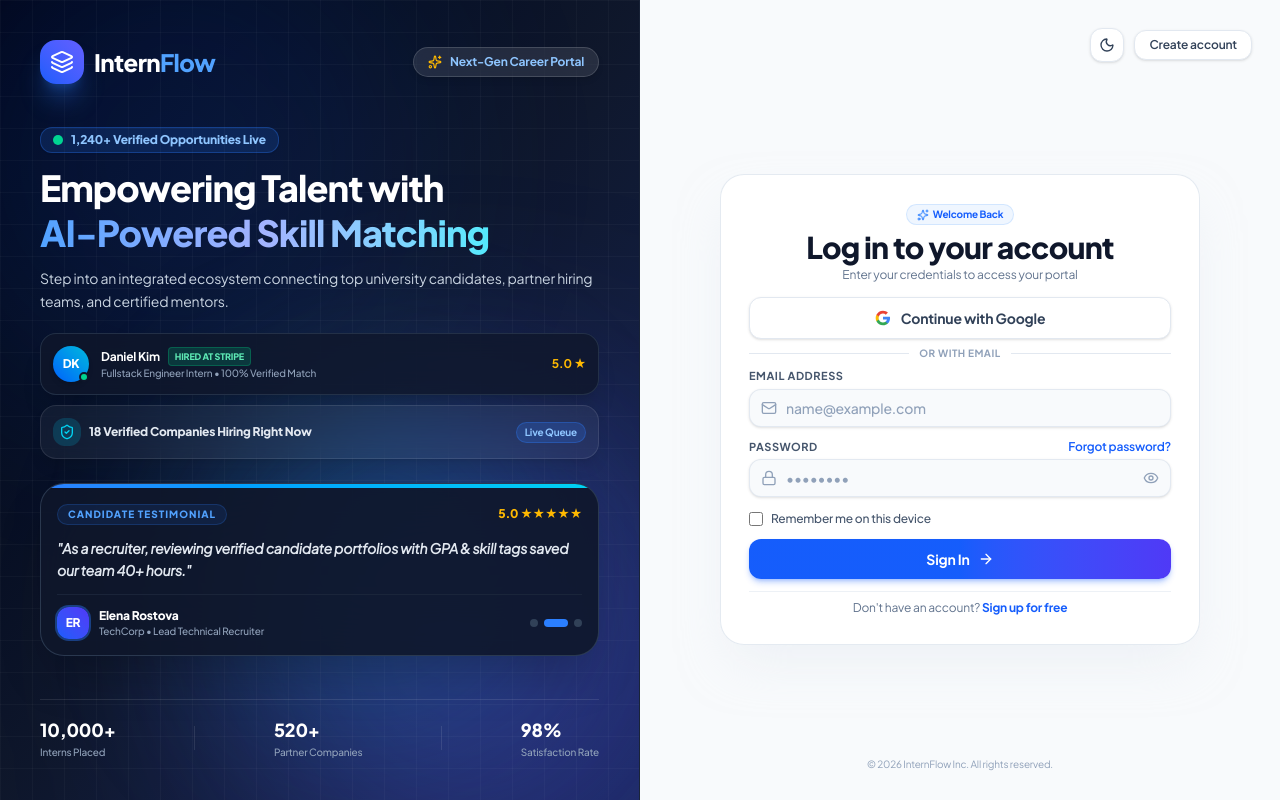
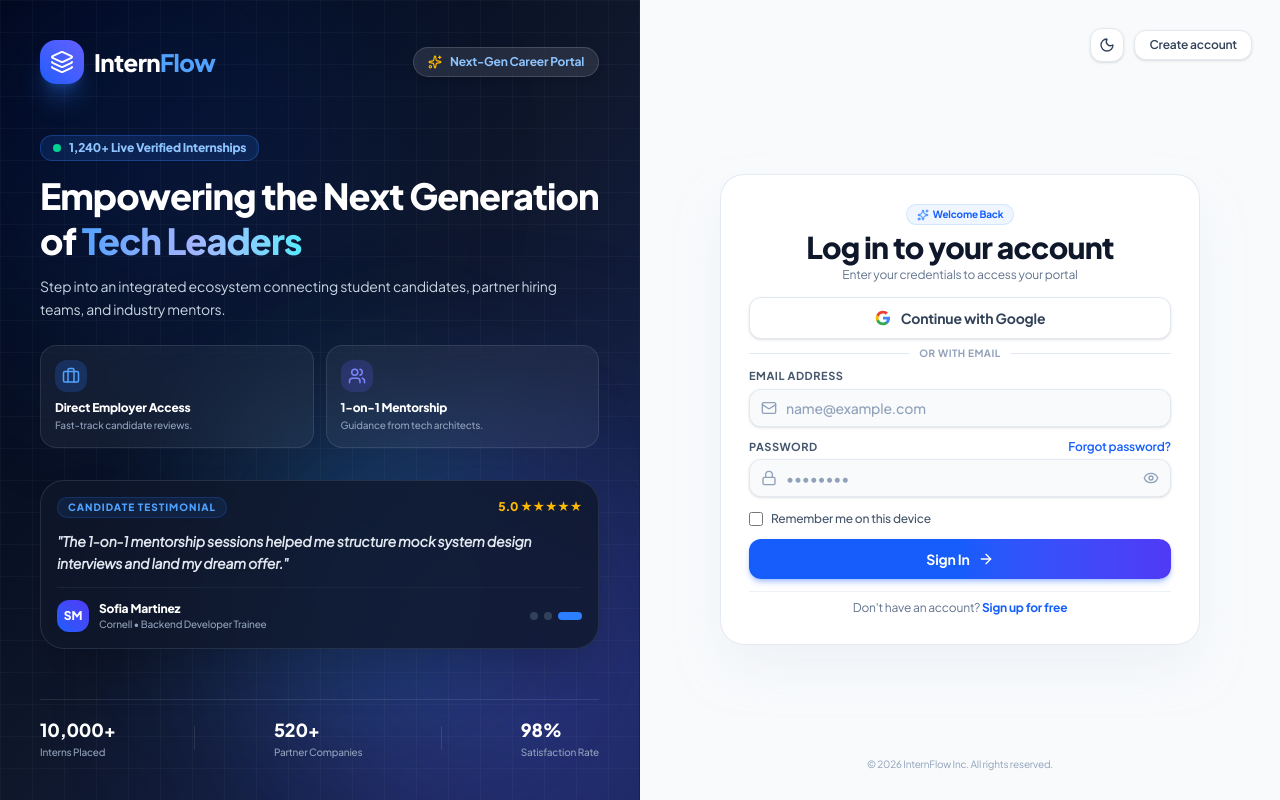
Before and after one commit to adil-itz/internship_management, a React (Vite) app in the folder client/: page /login in a window 1280 px wide. Built offline with nearby package versions, Linux system fonts and the light colour scheme.

Commit message:
change in login page

```diff
--- a/client/src/pages/LoginPage.jsx
+++ b/client/src/pages/LoginPage.jsx
@@ -27,14 +27,6 @@ export default function LoginPage({ darkMode, setDarkMode }) {
   const [error, setError] = useState('');
   const [success, setSuccess] = useState('');
   const [activeSlide, setActiveSlide] = useState(0);
-  const [activePhraseIndex, setActivePhraseIndex] = useState(0);
-
-  const headlinePhrases = [
-    "Verified Tech Internships",
-    "AI-Powered Skill Matching",
-    "1-on-1 Senior Mentorship",
-    "Direct Hiring Pipelines"
-  ];
 
   const slides = [
     {
@@ -42,7 +34,6 @@ export default function LoginPage({ darkMode, setDarkMode }) {
       author: "Daniel Kim",
       role: "UC Berkeley • Software Engineer Intern",
       avatar: "DK",
-      company: "Stripe",
       rating: "5.0 ★★★★★",
     },
     {
@@ -50,7 +41,6 @@ export default function LoginPage({ darkMode, setDarkMode }) {
       author: "Elena Rostova",
       role: "TechCorp • Lead Technical Recruiter",
       avatar: "ER",
-      company: "TechCorp",
       rating: "5.0 ★★★★★",
     },
     {
@@ -58,24 +48,16 @@ export default function LoginPage({ darkMode, setDarkMode }) {
       author: "Sofia Martinez",
       role: "Cornell • Backend Developer Trainee",
       avatar: "SM",
-      company: "Datadog",
       rating: "5.0 ★★★★★",
     },
   ];
 
-  // Rotating Taglines & Carousel Timers
+  // Auto slide carousel every 2.5 seconds
   React.useEffect(() => {
     const timer = setInterval(() => {
       setActiveSlide((prev) => (prev + 1) % slides.length);
-    }, 4500);
+    }, 2500);
     return () => clearInterval(timer);
-  }, []);
-
-  React.useEffect(() => {
-    const phraseTimer = setInterval(() => {
-      setActivePhraseIndex((prev) => (prev + 1) % headlinePhrases.length);
-    }, 2800);
-    return () => clearInterval(phraseTimer);
   }, []);
 
   const navigate = useNavigate();
@@ -135,9 +117,9 @@ export default function LoginPage({ darkMode, setDarkMode }) {
       <div className="hidden lg:flex lg:w-1/2 h-full bg-gradient-to-br from-slate-950 via-slate-900 to-blue-950 text-white p-6 xl:p-10 flex-col justify-between relative overflow-hidden border-r border-slate-800/80 shrink-0">
 
         {/* Animated Background Glow Orbs */}
-        <div className="absolute top-[-10%] left-[-10%] w-[480px] h-[480px] bg-blue-600/30 rounded-full blur-[110px] pointer-events-none animate-pulse-glow"></div>
-        <div className="absolute bottom-[-10%] right-[-10%] w-[480px] h-[480px] bg-indigo-500/30 rounded-full blur-[110px] pointer-events-none animate-float-slow"></div>
-        <div className="absolute top-1/2 left-1/3 w-[320px] h-[320px] bg-cyan-500/20 rounded-full blur-[90px] pointer-events-none animate-float-reverse"></div>
+        <div className="absolute top-[-10%] left-[-10%] w-[450px] h-[450px] bg-blue-600/25 rounded-full blur-[100px] pointer-events-none animate-pulse-glow"></div>
+        <div className="absolute bottom-[-10%] right-[-10%] w-[450px] h-[450px] bg-indigo-500/25 rounded-full blur-[100px] pointer-events-none animate-float-slow"></div>
+        <div className="absolute top-1/2 left-1/3 w-[300px] h-[300px] bg-cyan-500/15 rounded-full blur-[80px] pointer-events-none animate-float-reverse"></div>
 
         {/* Banner Grid Pattern Overlay */}
         <div className="absolute inset-0 bg-[linear-gradient(to_right,#ffffff08_1px,transparent_1px),linear-gradient(to_bottom,#ffffff08_1px,transparent_1px)] bg-[size:32px_32px] pointer-events-none"></div>
@@ -155,84 +137,54 @@ export default function LoginPage({ darkMode, setDarkMode }) {
             </div>
           </Link>
 
-          <span className="inline-flex items-center gap-2 px-3.5 py-1.5 rounded-full text-xs font-bold bg-white/10 backdrop-blur-md border border-white/15 text-blue-300 shadow-md animate-pulse">
+          <span className="inline-flex items-center gap-2 px-3.5 py-1.5 rounded-full text-xs font-bold bg-white/10 backdrop-blur-md border border-white/15 text-blue-300 shadow-md">
             <Sparkles size={14} className="text-amber-400 animate-spin" style={{ animationDuration: '6s' }} />
             <span>Next-Gen Career Portal</span>
           </span>
         </div>
 
-        {/* Hero Middle Content & Animated Showcase */}
-        <div className="relative z-10 my-auto py-3 space-y-5 max-w-xl">
+        {/* Hero Middle Content & Animated Text Carousel */}
+        <div className="relative z-10 my-auto py-4 space-y-6 max-w-xl">
 
-          {/* Tagline Badge & Dynamic Rotating Headline */}
+          {/* Main Tagline & Animated Subtitle */}
           <div className="space-y-3">
             <div className="inline-flex items-center gap-2 px-3 py-1 rounded-xl bg-blue-500/15 border border-blue-500/30 text-blue-300 text-xs font-extrabold shadow-xs">
-              <span className="w-2.5 h-2.5 rounded-full bg-emerald-400 animate-ping"></span>
-              <span>1,240+ Verified Opportunities Live</span>
+              <span className="w-2 h-2 rounded-full bg-emerald-400 animate-ping"></span>
+              <span>1,240+ Live Verified Internships</span>
             </div>
 
-            <h1 className="text-3xl xl:text-4xl font-extrabold leading-tight text-white tracking-tight min-h-[72px]">
-              Empowering Talent with{' '}
-              <span key={activePhraseIndex} className="inline-block bg-gradient-to-r from-blue-400 via-indigo-300 to-cyan-300 bg-clip-text text-transparent animate-in fade-in slide-in-from-bottom-2 duration-400">
-                {headlinePhrases[activePhraseIndex]}
-              </span>
+            <h1 className="text-3xl xl:text-4xl font-extrabold leading-tight text-white tracking-tight">
+              Empowering the Next Generation of <span className="bg-gradient-to-r from-blue-400 via-indigo-300 to-cyan-300 bg-clip-text text-transparent">Tech Leaders</span>
             </h1>
 
             <p className="text-slate-300 text-xs xl:text-sm leading-relaxed">
-              Step into an integrated ecosystem connecting top university candidates, partner hiring teams, and certified mentors.
+              Step into an integrated ecosystem connecting student candidates, partner hiring teams, and industry mentors.
             </p>
           </div>
 
-          {/* Floating Animated Live Status Pills */}
-          <div className="space-y-2.5">
-
-            {/* Live Card 1 */}
-            <div className="p-3 rounded-2xl bg-slate-900/80 backdrop-blur-xl border border-slate-700/60 shadow-xl flex items-center justify-between animate-float-slow hover:border-blue-500/50 transition-all">
-              <div className="flex items-center gap-3">
-                <div className="relative">
-                  <div className="w-9 h-9 rounded-full bg-gradient-to-tr from-blue-600 to-cyan-500 flex items-center justify-center text-white font-extrabold text-xs shadow-md">
-                    DK
-                  </div>
-                  <span className="absolute bottom-0 right-0 w-2.5 h-2.5 bg-emerald-400 border-2 border-slate-900 rounded-full animate-ping"></span>
-                </div>
-                <div>
-                  <div className="flex items-center gap-2">
-                    <span className="text-xs font-bold text-white">Daniel Kim</span>
-                    <span className="px-1.5 py-0.5 rounded text-[9px] font-extrabold bg-emerald-500/20 text-emerald-300 border border-emerald-500/30">
-                      HIRED AT STRIPE
-                    </span>
-                  </div>
-                  <p className="text-[10px] text-slate-400 font-medium">Fullstack Engineer Intern • 100% Verified Match</p>
-                </div>
+          {/* Feature Highlights Cards */}
+          <div className="grid grid-cols-2 gap-3">
+            <div className="p-3.5 rounded-2xl bg-white/5 backdrop-blur-md border border-white/10 hover:border-blue-500/40 hover:bg-white/10 transition-all group">
+              <div className="w-8 h-8 rounded-xl bg-blue-500/20 text-blue-400 flex items-center justify-center mb-2 group-hover:scale-110 transition-transform">
+                <Briefcase size={18} />
               </div>
-              <span className="text-amber-400 text-xs font-bold shrink-0">5.0 ★</span>
+              <h3 className="font-extrabold text-xs text-white">Direct Employer Access</h3>
+              <p className="text-[10px] text-slate-400 mt-0.5 font-medium">Fast-track candidate reviews.</p>
             </div>
 
-            {/* Live Card 2 */}
-            <div className="p-3 rounded-2xl bg-white/5 backdrop-blur-md border border-white/10 shadow-lg flex items-center justify-between animate-float-reverse">
-              <div className="flex items-center gap-2 text-xs font-extrabold text-slate-200">
-                <div className="w-7 h-7 rounded-xl bg-cyan-500/20 text-cyan-400 flex items-center justify-center">
-                  <ShieldCheck size={16} />
-                </div>
-                <span>18 Verified Companies Hiring Right Now</span>
+            <div className="p-3.5 rounded-2xl bg-white/5 backdrop-blur-md border border-white/10 hover:border-blue-500/40 hover:bg-white/10 transition-all group">
+              <div className="w-8 h-8 rounded-xl bg-indigo-500/20 text-indigo-400 flex items-center justify-center mb-2 group-hover:scale-110 transition-transform">
+                <Users size={18} />
               </div>
-              <span className="px-2 py-0.5 rounded-full text-[10px] font-bold bg-blue-500/20 text-blue-300 border border-blue-500/30">
-                Live Queue
-              </span>
+              <h3 className="font-extrabold text-xs text-white">1-on-1 Mentorship</h3>
+              <p className="text-[10px] text-slate-400 mt-0.5 font-medium">Guidance from tech architects.</p>
             </div>
-
           </div>
 
-          {/* Dynamic Animated Testimonial Carousel Widget */}
-          <div className="relative pt-1">
-            <div className="p-4 rounded-3xl bg-slate-900/90 backdrop-blur-2xl border border-slate-700/80 shadow-2xl space-y-3 relative overflow-hidden">
-
-              {/* Top Shimmer Progress Bar */}
-              <div className="absolute top-0 left-0 right-0 h-1 bg-slate-800">
-                <div key={activeSlide} className="h-full bg-gradient-to-r from-blue-500 to-cyan-400 animate-in slide-in-from-left duration-4500 ease-linear w-full"></div>
-              </div>
-
-              <div className="flex items-center justify-between pt-1">
+          {/* Dynamic Testimonial Carousel Widget */}
+          <div className="relative pt-2">
+            <div className="p-4 rounded-3xl bg-slate-900/80 backdrop-blur-xl border border-slate-700/60 shadow-2xl space-y-3 transition-all">
+              <div className="flex items-center justify-between">
                 <span className="text-[10px] font-extrabold uppercase tracking-widest text-blue-400 bg-blue-500/10 px-2.5 py-0.5 rounded-full border border-blue-500/20">
                   Candidate Testimonial
                 </span>
@@ -240,14 +192,14 @@ export default function LoginPage({ darkMode, setDarkMode }) {
               </div>
 
               {/* Animated Text Block */}
-              <div key={activeSlide} className="animate-in fade-in zoom-in-95 duration-400">
+              <div key={activeSlide} className="animate-in fade-in zoom-in-95 duration-500">
                 <p className="text-xs xl:text-sm font-semibold text-slate-200 italic leading-relaxed">
                   "{slides[activeSlide].quote}"
                 </p>
 
                 <div className="mt-3 flex items-center justify-between border-t border-slate-800/80 pt-3">
                   <div className="flex items-center gap-2.5">
-                    <div className="w-8 h-8 rounded-xl bg-gradient-to-tr from-blue-600 to-indigo-600 flex items-center justify-center text-white font-extrabold text-xs shadow-xs ring-2 ring-blue-500/40">
+                    <div className="w-8 h-8 rounded-xl bg-gradient-to-tr from-blue-600 to-indigo-600 flex items-center justify-center text-white font-extrabold text-xs shadow-xs">
                       {slides[activeSlide].avatar}
                     </div>
                     <div>
@@ -262,9 +214,8 @@ export default function LoginPage({ darkMode, setDarkMode }) {
                       <button
                         key={idx}
                         onClick={() => setActiveSlide(idx)}
-                        className={`h-2 rounded-full transition-all cursor-pointer ${
-                          activeSlide === idx ? 'w-6 bg-blue-500' : 'w-2 bg-slate-700 hover:bg-slate-600'
-                        }`}
+                        className={`h-2 rounded-full transition-all cursor-pointer ${activeSlide === idx ? 'w-6 bg-blue-500' : 'w-2 bg-slate-700 hover:bg-slate-600'
+                          }`}
                         aria-label={`Slide ${idx + 1}`}
                       />
                     ))}
@@ -329,7 +280,7 @@ export default function LoginPage({ darkMode, setDarkMode }) {
         </header>
 
         {/* Centered Perfectly-Sized Login Card */}
-        <div className="w-full max-w-[480px] mx-auto my-auto bg-white/95 dark:bg-slate-900/95 backdrop-blur-2xl border border-slate-200/90 dark:border-slate-800 rounded-3xl p-5 sm:p-7 shadow-2xl shadow-slate-200/50 dark:shadow-slate-950/80 transition-all shrink-0 animate-in fade-in zoom-in-95 slide-in-from-bottom-3 duration-500">
+        <div className="w-full max-w-[480px] mx-auto my-auto bg-white/95 dark:bg-slate-900/95 backdrop-blur-2xl border border-slate-200/90 dark:border-slate-800 rounded-3xl p-5 sm:p-7 shadow-2xl shadow-slate-200/50 dark:shadow-slate-950/80 transition-all shrink-0">
 
           {/* Card Header */}
           <div className="text-center mb-3.5">
```
